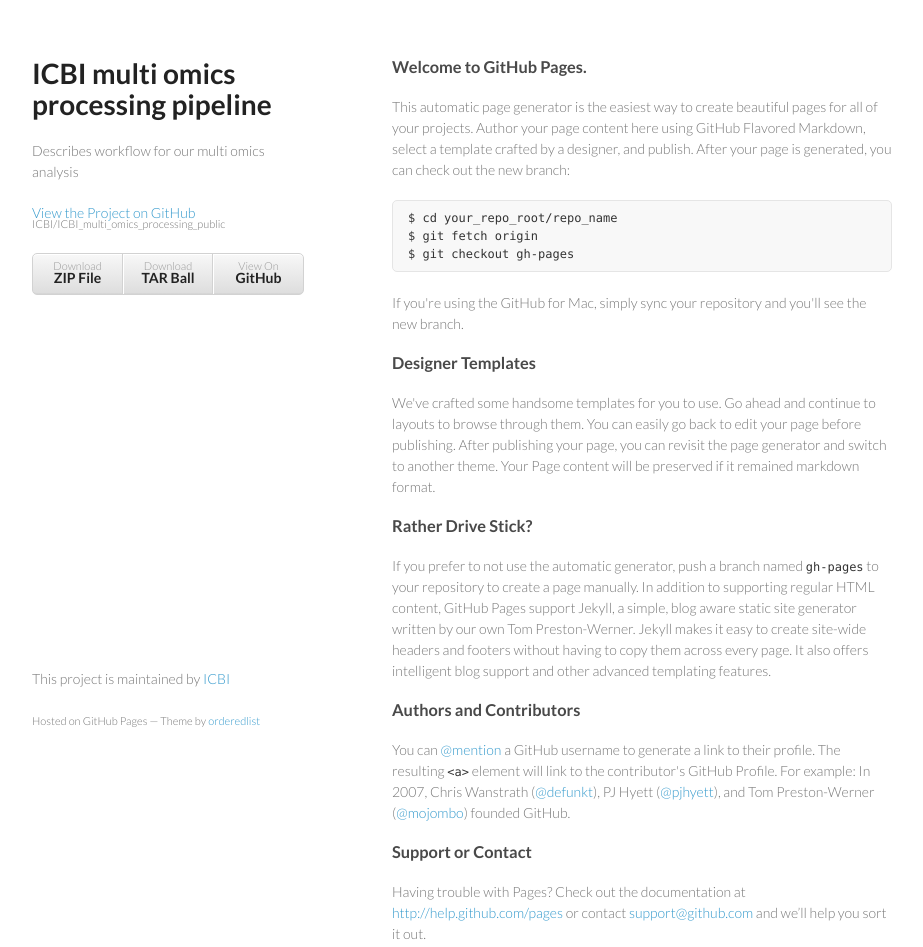
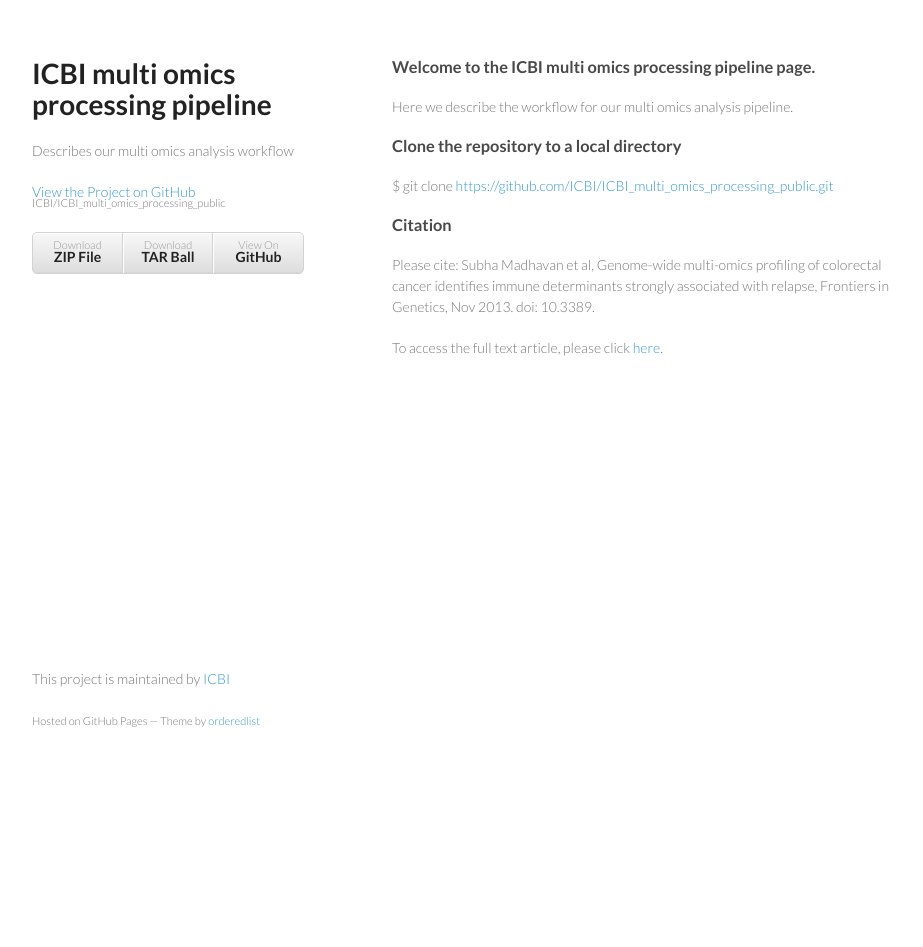
Before and after one commit to ICBI/ICBI_multi_omics_processing_public, a plain HTML site: page index.html in a window 1280 px wide. Shown: the whole page, without its empty margins (178-1101 px from the left). After the commit the page ends 800 px from the top, so only its background shows below. Drawn offline with Linux system fonts and the light colour scheme.

```diff
--- a/index.html
+++ b/index.html
@@ -16,7 +16,7 @@
     <div class="wrapper">
       <header>
         <h1>ICBI multi omics processing pipeline</h1>
-        <p>Describes workflow for our multi omics analysis</p>
+        <p>Describes our multi omics analysis workflow </p>
 
         <p class="view"><a href="https://github.com/ICBI/ICBI_multi_omics_processing_public">View the Project on GitHub <small>ICBI/ICBI_multi_omics_processing_public</small></a></p>
 
@@ -29,36 +29,21 @@
       </header>
       <section>
         <h3>
-<a name="welcome-to-github-pages" class="anchor" href="#welcome-to-github-pages"><span class="octicon octicon-link"></span></a>Welcome to GitHub Pages.</h3>
+<a name="welcome-to-the-icbi-multi-omics-processing-pipeline-page" class="anchor" href="#welcome-to-the-icbi-multi-omics-processing-pipeline-page"><span class="octicon octicon-link"></span></a>Welcome to the ICBI multi omics processing pipeline page.</h3>
 
-<p>This automatic page generator is the easiest way to create beautiful pages for all of your projects. Author your page content here using GitHub Flavored Markdown, select a template crafted by a designer, and publish. After your page is generated, you can check out the new branch:</p>
-
-<pre><code>$ cd your_repo_root/repo_name
-$ git fetch origin
-$ git checkout gh-pages
-</code></pre>
-
-<p>If you're using the GitHub for Mac, simply sync your repository and you'll see the new branch.</p>
+<p>Here we describe the workflow for our multi omics analysis pipeline. </p>
 
 <h3>
-<a name="designer-templates" class="anchor" href="#designer-templates"><span class="octicon octicon-link"></span></a>Designer Templates</h3>
+<a name="clone-the-repository-to-a-local-directory" class="anchor" href="#clone-the-repository-to-a-local-directory"><span class="octicon octicon-link"></span></a>Clone the repository to a local directory</h3>
 
-<p>We've crafted some handsome templates for you to use. Go ahead and continue to layouts to browse through them. You can easily go back to edit your page before publishing. After publishing your page, you can revisit the page generator and switch to another theme. Your Page content will be preserved if it remained markdown format.</p>
+<p>$ git clone <a href="https://github.com/ICBI/ICBI_multi_omics_processing_public.git">https://github.com/ICBI/ICBI_multi_omics_processing_public.git</a></p>
 
 <h3>
-<a name="rather-drive-stick" class="anchor" href="#rather-drive-stick"><span class="octicon octicon-link"></span></a>Rather Drive Stick?</h3>
+<a name="citation" class="anchor" href="#citation"><span class="octicon octicon-link"></span></a>Citation</h3>
 
-<p>If you prefer to not use the automatic generator, push a branch named <code>gh-pages</code> to your repository to create a page manually. In addition to supporting regular HTML content, GitHub Pages support Jekyll, a simple, blog aware static site generator written by our own Tom Preston-Werner. Jekyll makes it easy to create site-wide headers and footers without having to copy them across every page. It also offers intelligent blog support and other advanced templating features.</p>
+<p>Please cite:  Subha Madhavan et al, Genome-wide multi-omics profiling of colorectal cancer identifies immune determinants strongly associated with relapse, Frontiers in Genetics, Nov 2013. doi: 10.3389.</p>
 
-<h3>
-<a name="authors-and-contributors" class="anchor" href="#authors-and-contributors"><span class="octicon octicon-link"></span></a>Authors and Contributors</h3>
-
-<p>You can <a href="https://github.com/blog/821" class="user-mention">@mention</a> a GitHub username to generate a link to their profile. The resulting <code>&lt;a&gt;</code> element will link to the contributor's GitHub Profile. For example: In 2007, Chris Wanstrath (<a href="https://github.com/defunkt" class="user-mention">@defunkt</a>), PJ Hyett (<a href="https://github.com/pjhyett" class="user-mention">@pjhyett</a>), and Tom Preston-Werner (<a href="https://github.com/mojombo" class="user-mention">@mojombo</a>) founded GitHub.</p>
-
-<h3>
-<a name="support-or-contact" class="anchor" href="#support-or-contact"><span class="octicon octicon-link"></span></a>Support or Contact</h3>
-
-<p>Having trouble with Pages? Check out the documentation at <a href="http://help.github.com/pages">http://help.github.com/pages</a> or contact <a href="mailto:support@github.com">support@github.com</a> and we’ll help you sort it out.</p>
+<p>To access the full text article, please click <a href="http://www.frontiersin.org/Journal/10.3389/fgene.2013.00236/abstract">here</a>.</p>
       </section>
       <footer>
         <p>This project is maintained by <a href="https://github.com/ICBI">ICBI</a></p>
```
Also changed, not shown: params.json (+1 -1 lines).
